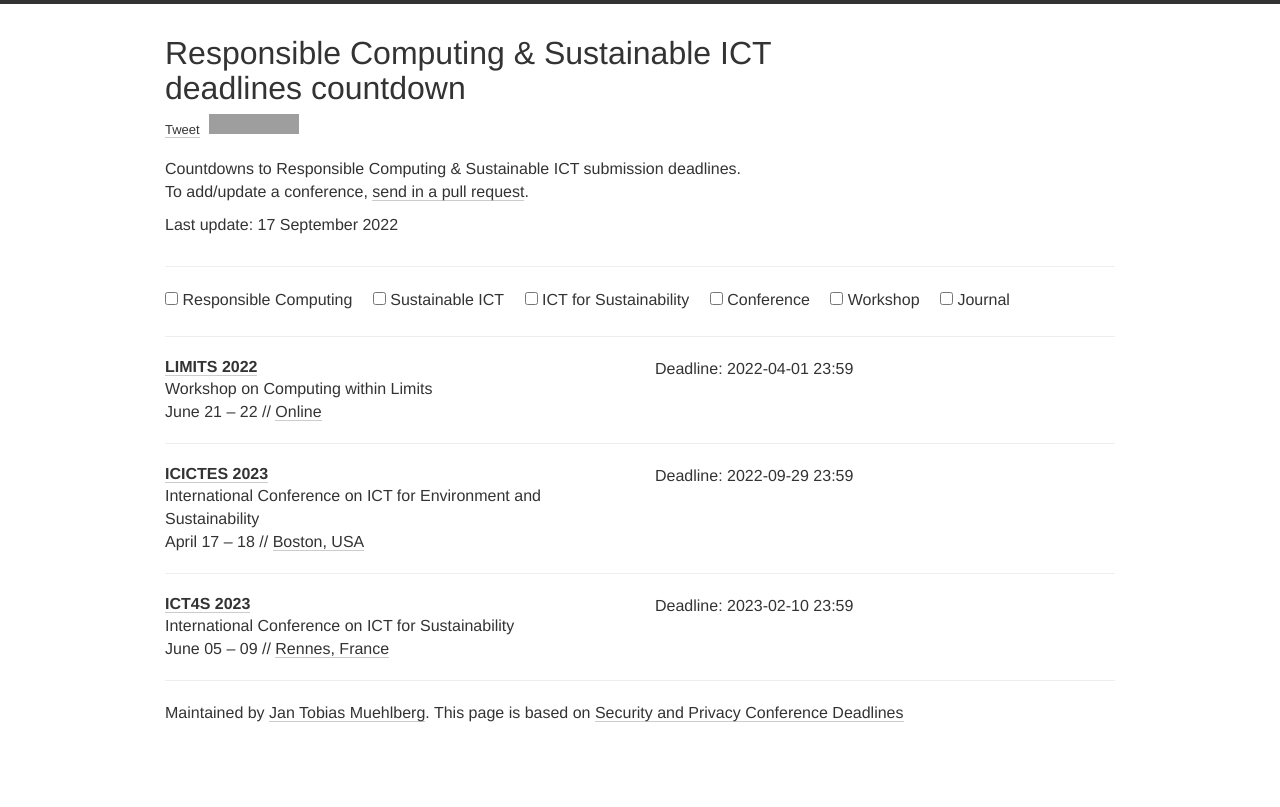
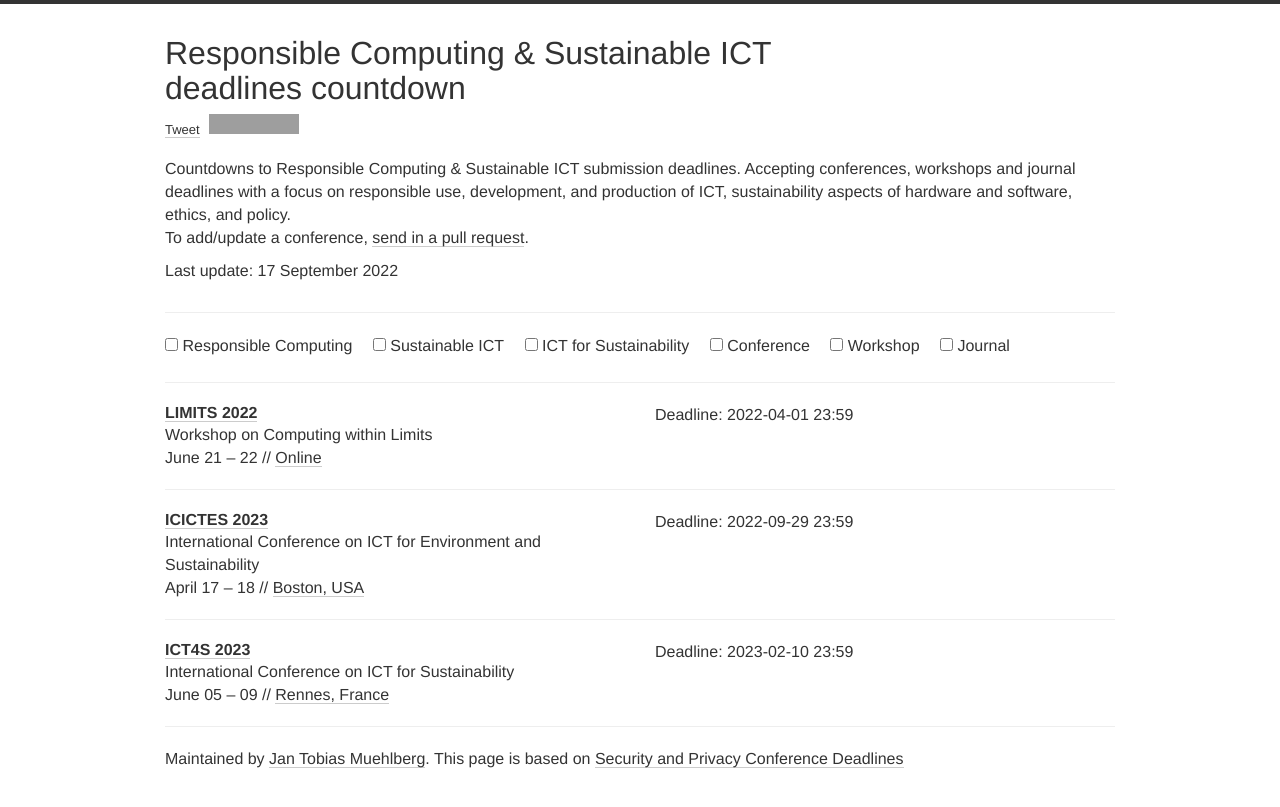
Before and after one commit to responsible-computing/responsible-computing.github.io, a Jekyll site: the page built from index.html, in a window 1280 px wide. Shown: the top 807 px of the page. Built offline with Jekyll 4.4.1, drawn with Linux system fonts in a browser that asks for light colours; nearby versions of some CDN libraries; comment, search, counter and statistics services are not loaded; grey boxes are pictures that could not be loaded.

Commit message:
description

```diff
--- a/_config.yml
+++ b/_config.yml
@@ -1,5 +1,5 @@
 title: Responsible Computing & Sustainable ICT deadlines countdown
-description: Countdowns to Responsible Computing & Sustainable ICT submission deadlines.
+description: Countdowns to Responsible Computing & Sustainable ICT submission deadlines. Accepting conferences, workshops and journal deadlines with a focus on responsible use, development, and production of ICT, sustainability aspects of hardware and software, ethics, and policy.
 author: Jan Tobias Muehlberg
 
 domain: " responsible-computing .github.io"
```
